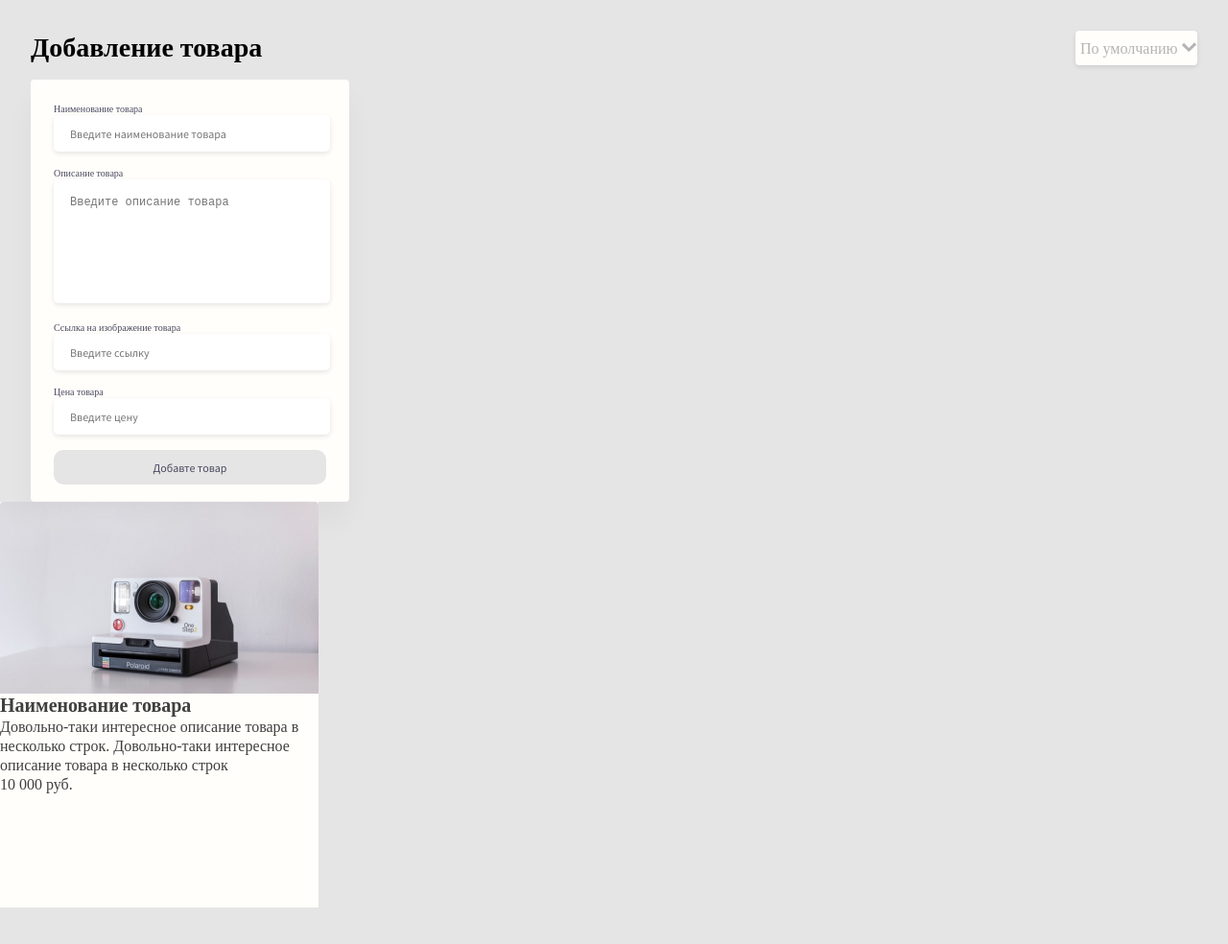
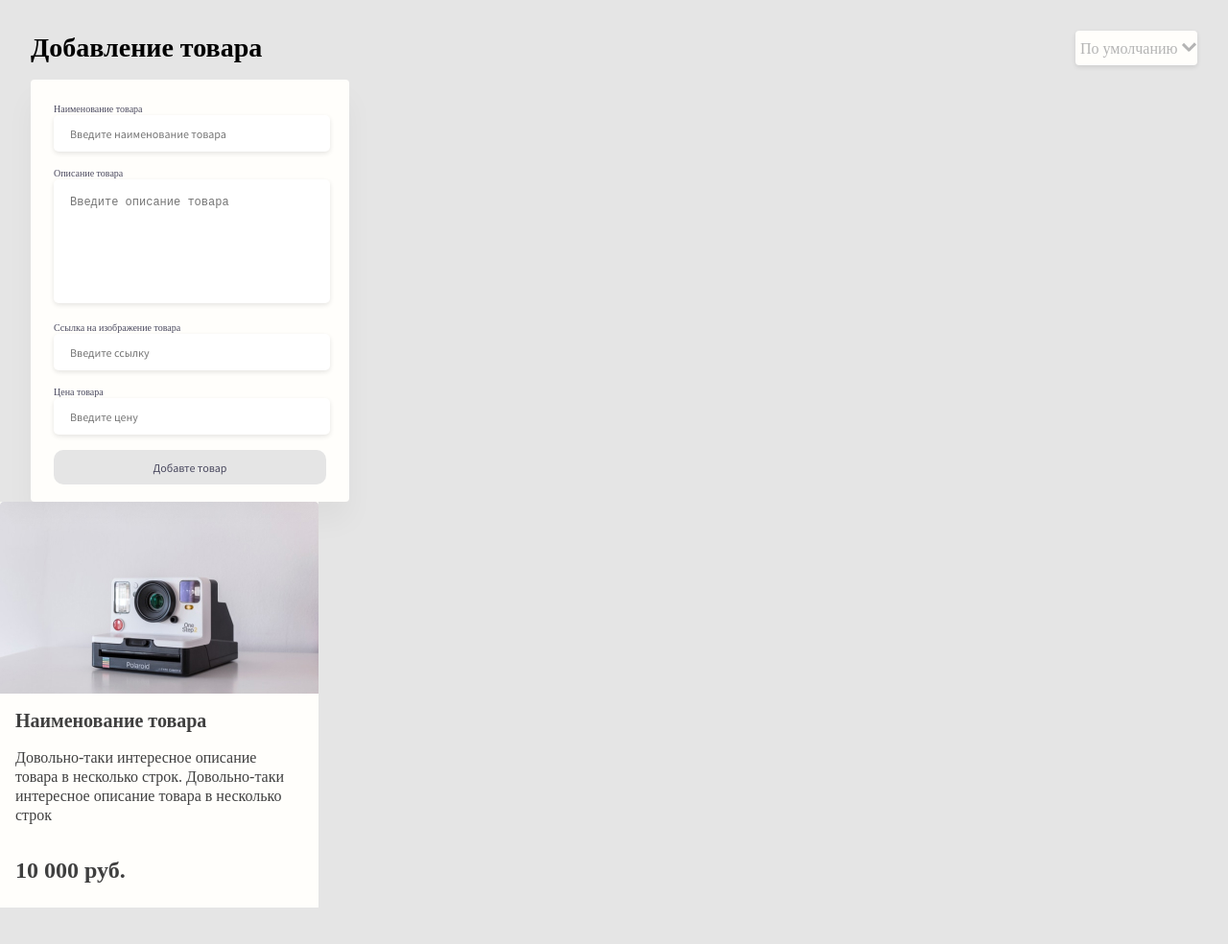
Before and after one commit to Vladimir-Kovtun/idaproject-test, a website: page source/index.html in a window 1280 px wide. Shown: the top 984 px of the page at 96% size. Drawn offline with nearby package versions, Linux system fonts and the light colour scheme; files that its build step writes are made by us from their sources.

Commit message:
Сделал карточку,буду множить

```diff
--- a/source/index.html
+++ b/source/index.html
@@ -58,10 +58,12 @@
         <h2>
           Наименование товара
         </h2>
-        <p>
-          Довольно-таки интересное описание товара в несколько строк. Довольно-таки интересное описание товара в несколько строк
+        <p class="product-card_description">
+          Довольно-таки интересное описание<br> товара в несколько строк. Довольно-таки интересное описание товара в несколько строк
         </p>
-        <p class="product-card_price">10 000 руб.</p>
+        <p class="product-card_price">
+          10 000 руб.
+        </p>
       </div>
 
     </section>
--- a/source/sass/blocks/product-cards.scss
+++ b/source/sass/blocks/product-cards.scss
@@ -24,13 +24,15 @@
     font-weight: 600;
     font-size: 20px;
     line-height: 25px;
+    padding: 16px 0 0 16px;
   }
 
-  & p {
+  &_description {
     font-style: normal;
     font-weight: normal;
     font-size: 16px;
     line-height: 20px;
+    padding: 16px 0 0 16px;
   }
 
   &_price {
@@ -38,5 +40,6 @@
     font-weight: 600;
     font-size: 24px;
     line-height: 30px;
+    padding: 32px 0 0 16px;
   }
 }
```
Also changed, not shown: build/css/style.min.css, build/img/Photo-product.jpg (added), build/index.html, 1 other file.
